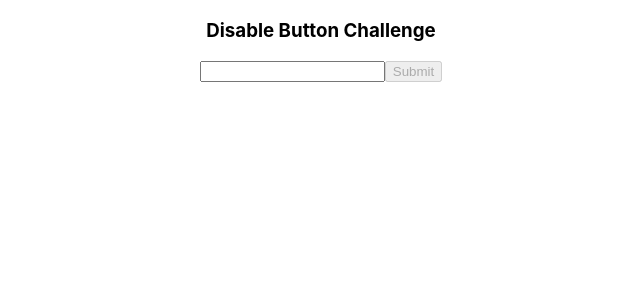
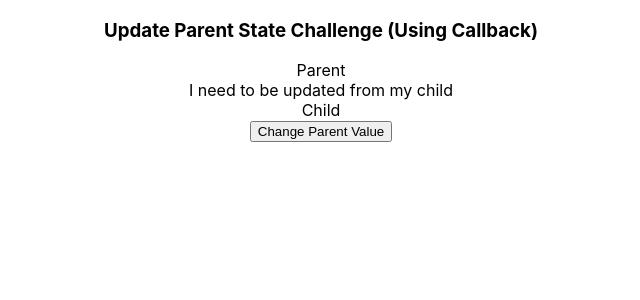
Before and after one commit to Priyak89/resume, a React (Create React App) app in the folder resume/: page / in a window 1280 px wide. Shown: the top 300 px of the page, without its empty margins (319-959 px from the left). Built offline with nearby package versions, Linux system fonts and the light colour scheme.

Commit message:
callback implementation

```diff
--- a/resume/src/App.js
+++ b/resume/src/App.js
@@ -10,12 +10,13 @@ import './App.css';
 //import Binding from './twowaybinding';
 import Buttonexercise from './buttonexercise';
 import Names from './arraymap';
+import Parent from './callbackimp';
 
 function App() {
   return (
     <div className="App">
 
-   <Buttonexercise/>
+   <Parent/>
 
     </div>
   );
--- /dev/null
+++ b/resume/src/callbackimp.js
@@ -0,0 +1,30 @@
+import React, { Component } from 'react';
+function Child({setValue}) {
+    return (
+      <>
+        <div>Child</div>
+        <button onClick={()=>setValue("I changed the parent")}>Change Parent Value</button>
+      </>
+    );
+  }
+
+  function Parent() {
+    const [value, setValue] = React.useState(
+      "I need to be updated from my child"
+    );
+
+    return (
+      <>
+        <h3>Update Parent State Challenge (Using Callback)</h3>
+        <div className="wrapper">
+          <div>Parent</div>
+          <div className="box-wrapper" >{value}</div>
+        </div>
+
+        <div className="wrapper">
+          <Child setValue={setValue} />
+        </div>
+      </>
+    );
+  }
+  export default Parent;
```
